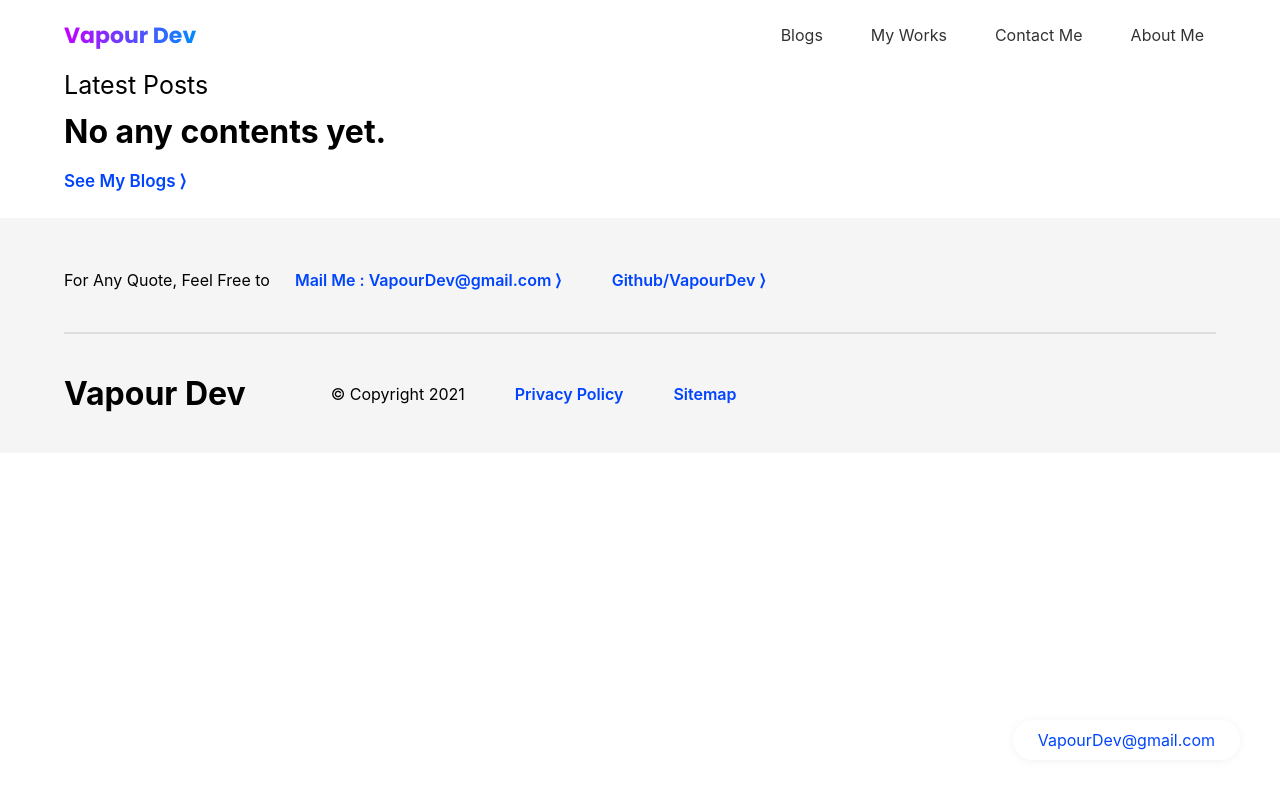
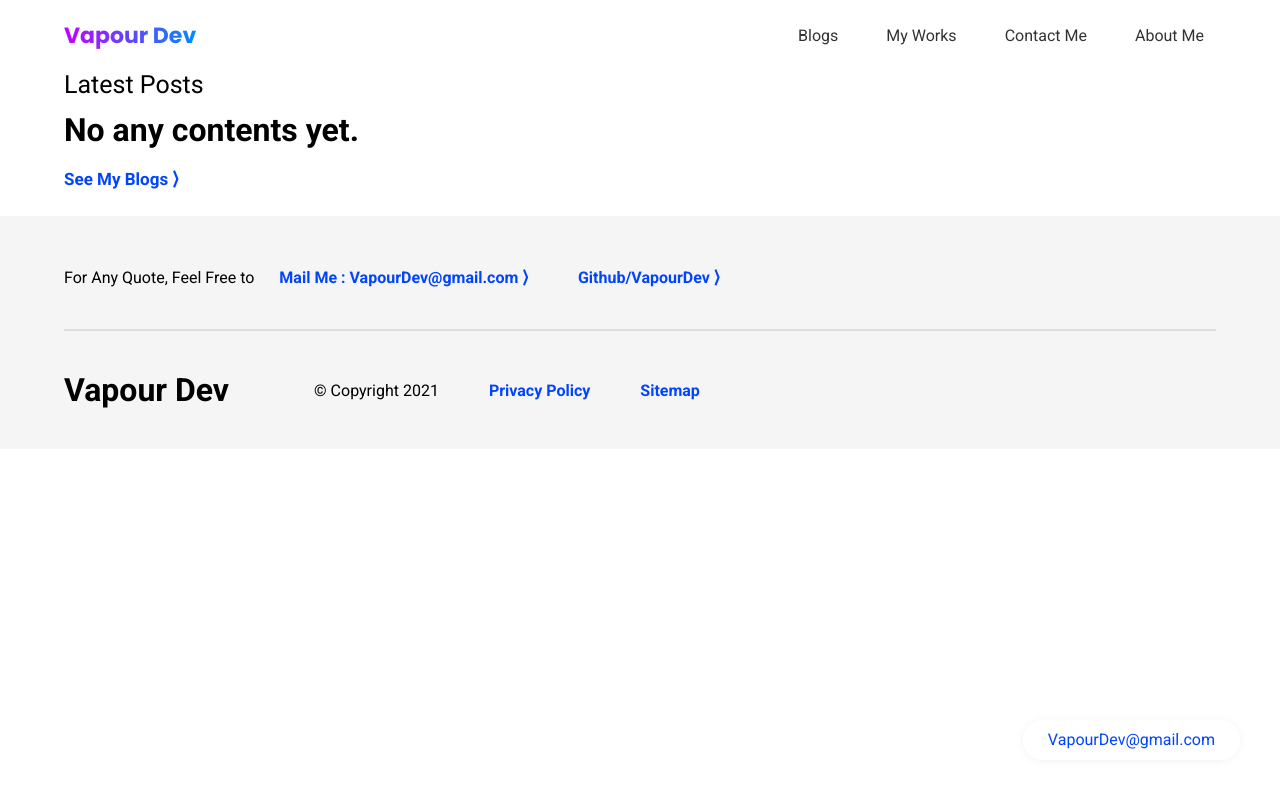
Before and after one commit to VapourDev/vapourdev.github.io, a plain HTML site: page index.html in a window 1280 px wide. Drawn offline with Linux system fonts and the light colour scheme.

Commit message:
Update v0.css

```diff
--- a/styles/light/v0.css
+++ b/styles/light/v0.css
@@ -1,4 +1,5 @@
 @import url('https://fonts.googleapis.com/css2?family=Poppins:wght@500;700&display=swap');
+@import url('https://fonts.googleapis.com/css2?family=Roboto:ital,wght@0,100;0,300;0,400;0,500;0,700;0,900;1,100;1,300;1,400;1,500;1,700;1,900&display=swap');
 
 
 *
@@ -8,7 +9,8 @@
     box-sizing: border-box;
     -webkit-box-align: border-box;
     -moz-box-sizing: border-box;
-    font-family: -apple-system, BlinkMacSystemFont, 'Segoe UI', Roboto, Oxygen, Ubuntu, Cantarell, 'Open Sans', 'Helvetica Neue', sans-serif;
+    /*font-family: -apple-system, BlinkMacSystemFont, 'Segoe UI', Roboto, Oxygen, Ubuntu, Cantarell, 'Open Sans', 'Helvetica Neue', sans-serif;*/
+    font-family: 'Roboto', sans-serif;
 }
 
 :root
```
